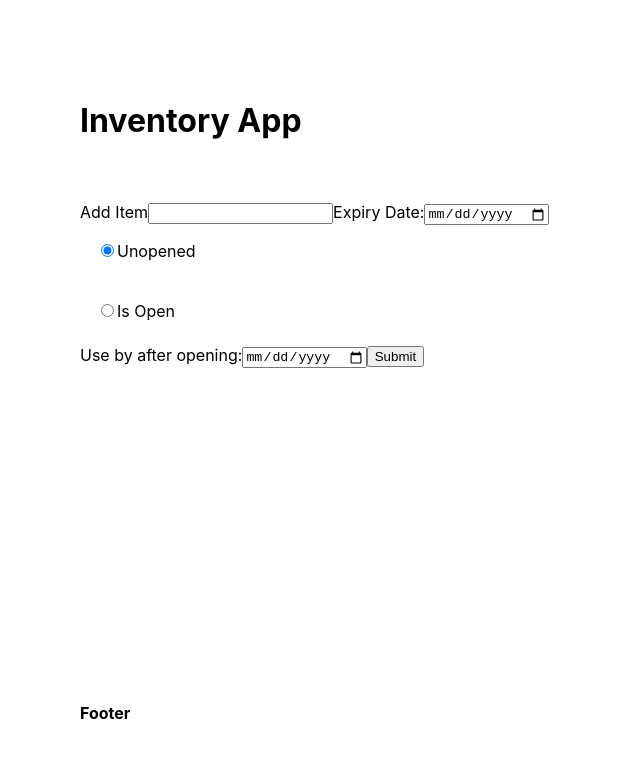
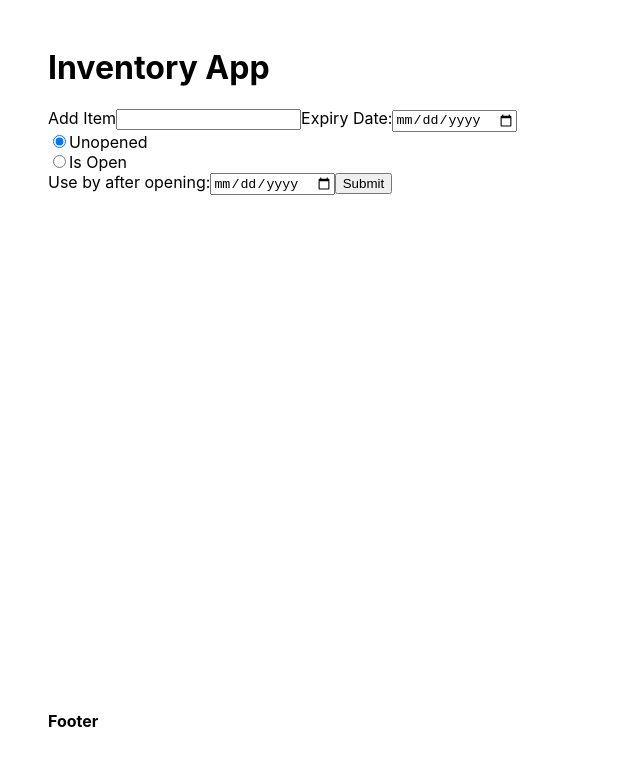
Before and after one commit to Simon-Oliver/pantry-app, a React (Create React App) app in the folder client/: page / in a window 1280 px wide. Shown: the top 766 px of the page, without its empty margins (0-640 px from the left). Built offline with nearby package versions, Linux system fonts and the light colour scheme; no server answers; the HTML template or start-up script is replaced by a standard one.

Commit message:
minimal css chagnes

```diff
--- a/client/src/App.css
+++ b/client/src/App.css
@@ -10,3 +10,7 @@
 .siteContent {
     flex: 1;
 }
+
+h1 {
+    margin-top: 0;
+}
--- a/client/src/components/Item.js
+++ b/client/src/components/Item.js
@@ -21,11 +21,11 @@ class Item extends React.Component {
 
   classNameColor = () => {
     if (!this.props.data.hasExpiryDate || this.props.data.willExpireIn > 7) {
-      return 'inDate';
+      return 'item inDate';
     } else if (!this.props.data.isExpired && this.props.data.willExpireIn <= 7) {
-      return 'soonToExpire';
+      return 'item soonToExpire';
     } else if (this.props.data.isExpired) {
-      return 'expired';
+      return 'item expired';
     }
   };
 
@@ -50,7 +50,7 @@ class Item extends React.Component {
   render() {
     return (
       <div className={this.classNameColor()}>
-        <p>{this.props.data.name}</p>
+        <h3>{this.props.data.name}</h3>
         <p>{this.expiredStatus()}</p>
         <button onClick={this.onButtonClick}>Delete</button>
       </div>
--- a/client/src/components/item.css
+++ b/client/src/components/item.css
@@ -11,7 +11,16 @@
     background: #f0d32f;
 }
 
-div {
-    padding: 1rem;
+.item {
+    padding: .8rem;
     margin-bottom: .5rem;
+    border-radius: 10px;
 }
+
+.item h3 {
+    margin: 0 0 .5rem 0;
+}
+
+.item p {
+    margin: .2rem 0;
+}
```
Also changed, not shown: 2 other files (tests, documents, lock files or other folders).
